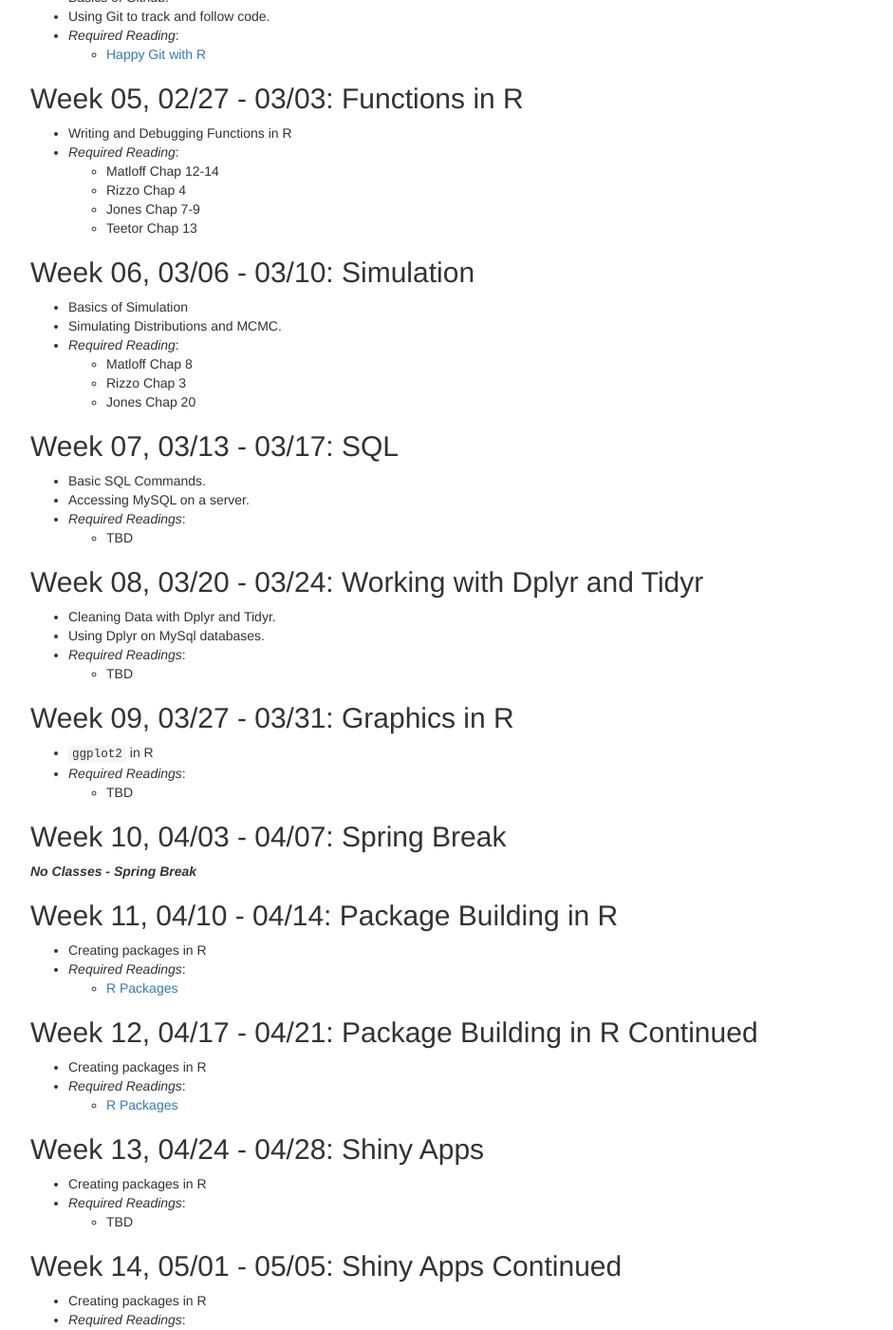
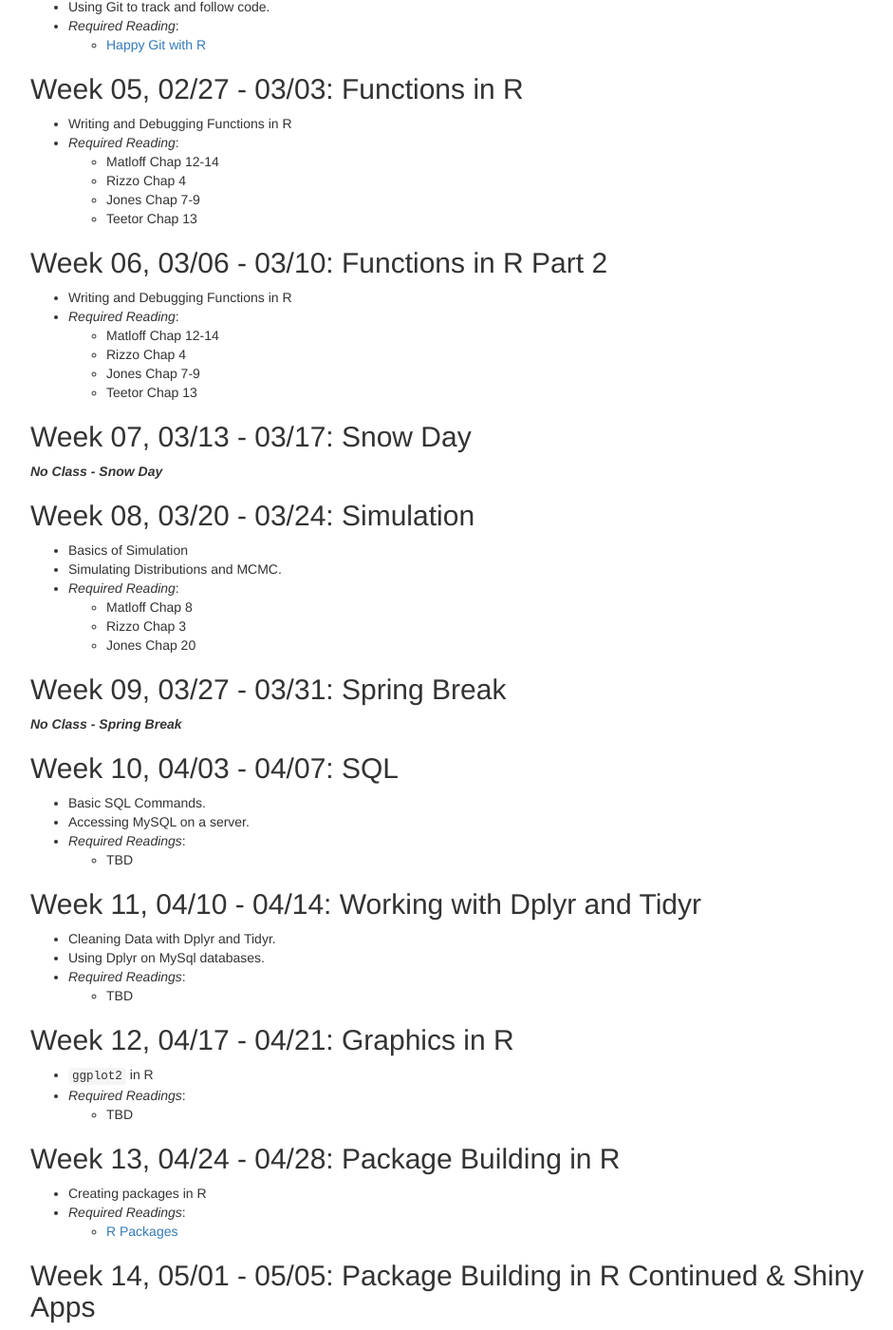
Before and after one commit to php2560/php2560.github.io, a Jekyll site: the page syllabus/test.html, which Jekyll copies as it is, in a window 1280 px wide and 1400 px high, scrolled down 3427 px. Shown: the whole window at 95% size, without its empty margins (153-1094 px from the left). Built offline with Jekyll 4.4.1, drawn with Linux system fonts in a browser that asks for light colours; some of the changed text lies outside the part shown.

Commit message:
fixed Syllabus

```diff
--- a/syllabus/test.html
+++ b/syllabus/test.html
@@ -127,9 +127,9 @@
 <h1>Course Description</h1>
 <p>Statistical computing is an essential part of analysis. Statisticians need not only be able to run existing computer software but understand how that software functions. Students will learn fundamental concepts - Data Management, Data types, Data cleaning and manipulation, databases, graphics, functions, loops, simulation and Markov Chain Monte Carlo through working with various statistical analysis. Students will learn to write code in an organized fashion with comments. This course will use a variety of web-based material from:</p>
 <ul>
-<li></li>
-<li></li>
-<li></li>
+<li><a href="www.statseducation.com" class="uri">www.statseducation.com</a></li>
+<li><a href="rstudio.sullivanstatistics.com" class="uri">rstudio.sullivanstatistics.com</a></li>
+<li><a href="Github">https://www.github.com</a></li>
 </ul>
 </div>
 <div id="course-format" class="section level1">
@@ -157,10 +157,12 @@
 </div>
 <div id="recommended-textbooks" class="section level1">
 <h1>Recommended Textbooks</h1>
-<p> Matloff, Norman (2011). . No Starch Press. .</p>
-<p> Rizzo, Maria L. (2007). . Chapman and Hall/ CRC. .</p>
-<p>list()</p>
-<p> Teetor, Paul (2011). . O’Reilly Media, Inc. .</p>
+<ul>
+<li>Matloff, Norman (2011). <a href="https://www.nostarch.com/artofr.htm">The Art of Programming</a>. No Starch Press.</li>
+<li>Rizzo, Maria L. (2007). <a href="https://www.crcpress.com/Statistical-Computing-with-R/Rizzo/9781584885450">Statistical Computing with R</a>. Chapman and Hall/CRC.</li>
+<li>Jones, Owens; Maillardet, Robert &amp; Robinson, Andrew. (2011). <a href="https://www.crcpress.com/Introduction-to-Scientific-Programming-and-Simulation-Using-R-Second-Edition/Jones-Maillardet-Robinson/9781466569997">An Introduction to Scientific Programming and Simulation Using R</a>. Chapman and Hall/CRC.</li>
+<li>Teetor, Paul. (2011). <a href="http://shop.oreilly.com/product/9780596809164.do">R Cookbook</a>. O’Reilly Media.</li>
+</ul>
 </div>
 <div id="course-objectives" class="section level1">
 <h1>Course Objectives</h1>
@@ -327,8 +329,25 @@
 </ul></li>
 </ul>
 </div>
-<div id="week-06-0306---0310-simulation" class="section level2">
-<h2>Week 06, 03/06 - 03/10: Simulation</h2>
+<div id="week-06-0306---0310-functions-in-r-part-2" class="section level2">
+<h2>Week 06, 03/06 - 03/10: Functions in R Part 2</h2>
+<ul>
+<li>Writing and Debugging Functions in R</li>
+<li><em>Required Reading</em>:
+<ul>
+<li>Matloff Chap 12-14</li>
+<li>Rizzo Chap 4</li>
+<li>Jones Chap 7-9</li>
+<li>Teetor Chap 13</li>
+</ul></li>
+</ul>
+</div>
+<div id="week-07-0313---0317-snow-day" class="section level2">
+<h2>Week 07, 03/13 - 03/17: Snow Day</h2>
+<p><strong><em>No Class - Snow Day</em></strong></p>
+</div>
+<div id="week-08-0320---0324-simulation" class="section level2">
+<h2>Week 08, 03/20 - 03/24: Simulation</h2>
 <ul>
 <li>Basics of Simulation</li>
 <li>Simulating Distributions and MCMC.</li>
@@ -340,8 +359,12 @@
 </ul></li>
 </ul>
 </div>
-<div id="week-07-0313---0317-sql" class="section level2">
-<h2>Week 07, 03/13 - 03/17: SQL</h2>
+<div id="week-09-0327---0331-spring-break" class="section level2">
+<h2>Week 09, 03/27 - 03/31: Spring Break</h2>
+<p><strong><em>No Class - Spring Break</em></strong></p>
+</div>
+<div id="week-10-0403---0407-sql" class="section level2">
+<h2>Week 10, 04/03 - 04/07: SQL</h2>
 <ul>
 <li>Basic SQL Commands.</li>
 <li>Accessing MySQL on a server.</li>
@@ -351,8 +374,8 @@
 </ul></li>
 </ul>
 </div>
-<div id="week-08-0320---0324-working-with-dplyr-and-tidyr" class="section level2">
-<h2>Week 08, 03/20 - 03/24: Working with Dplyr and Tidyr</h2>
+<div id="week-11-0410---0414-working-with-dplyr-and-tidyr" class="section level2">
+<h2>Week 11, 04/10 - 04/14: Working with Dplyr and Tidyr</h2>
 <ul>
 <li>Cleaning Data with Dplyr and Tidyr.</li>
 <li>Using Dplyr on MySql databases.</li>
@@ -362,8 +385,8 @@
 </ul></li>
 </ul>
 </div>
-<div id="week-09-0327---0331-graphics-in-r" class="section level2">
-<h2>Week 09, 03/27 - 03/31: Graphics in R</h2>
+<div id="week-12-0417---0421-graphics-in-r" class="section level2">
+<h2>Week 12, 04/17 - 04/21: Graphics in R</h2>
 <ul>
 <li><code>ggplot2</code> in R</li>
 <li><em>Required Readings</em>:
@@ -372,12 +395,8 @@
 </ul></li>
 </ul>
 </div>
-<div id="week-10-0403---0407-spring-break" class="section level2">
-<h2>Week 10, 04/03 - 04/07: Spring Break</h2>
-<p><strong><em>No Classes - Spring Break</em></strong></p>
-</div>
-<div id="week-11-0410---0414-package-building-in-r" class="section level2">
-<h2>Week 11, 04/10 - 04/14: Package Building in R</h2>
+<div id="week-13-0424---0428-package-building-in-r" class="section level2">
+<h2>Week 13, 04/24 - 04/28: Package Building in R</h2>
 <ul>
 <li>Creating packages in R</li>
 <li><em>Required Readings</em>:
@@ -386,32 +405,19 @@
 </ul></li>
 </ul>
 </div>
-<div id="week-12-0417---0421-package-building-in-r-continued" class="section level2">
-<h2>Week 12, 04/17 - 04/21: Package Building in R Continued</h2>
+<div id="week-14-0501---0505-package-building-in-r-continued-shiny-apps" class="section level2">
+<h2>Week 14, 05/01 - 05/05: Package Building in R Continued &amp; Shiny Apps</h2>
+<ul>
+<li>Monday or Wednesday Class
 <ul>
 <li>Creating packages in R</li>
-<li><em>Required Readings</em>:
-<ul>
+<li><em>Required Readings</em>:</li>
 <li><a href="http://r-pkgs.had.co.nz/">R Packages</a></li>
 </ul></li>
-</ul>
-</div>
-<div id="week-13-0424---0428-shiny-apps" class="section level2">
-<h2>Week 13, 04/24 - 04/28: Shiny Apps</h2>
+<li>Tuesday Class
 <ul>
 <li>Creating packages in R</li>
-<li><em>Required Readings</em>:
-<ul>
-<li>TBD</li>
-</ul></li>
-</ul>
-</div>
-<div id="week-14-0501---0505-shiny-apps-continued" class="section level2">
-<h2>Week 14, 05/01 - 05/05: Shiny Apps Continued</h2>
-<ul>
-<li>Creating packages in R</li>
-<li><em>Required Readings</em>:
-<ul>
+<li><em>Required Readings</em>:</li>
 <li>TBD</li>
 </ul></li>
 </ul>
```
Also changed, not shown: syllabus/index.md (+47 -41 lines), syllabus/test.Rmd (+48 -39 lines), 1 other file.
